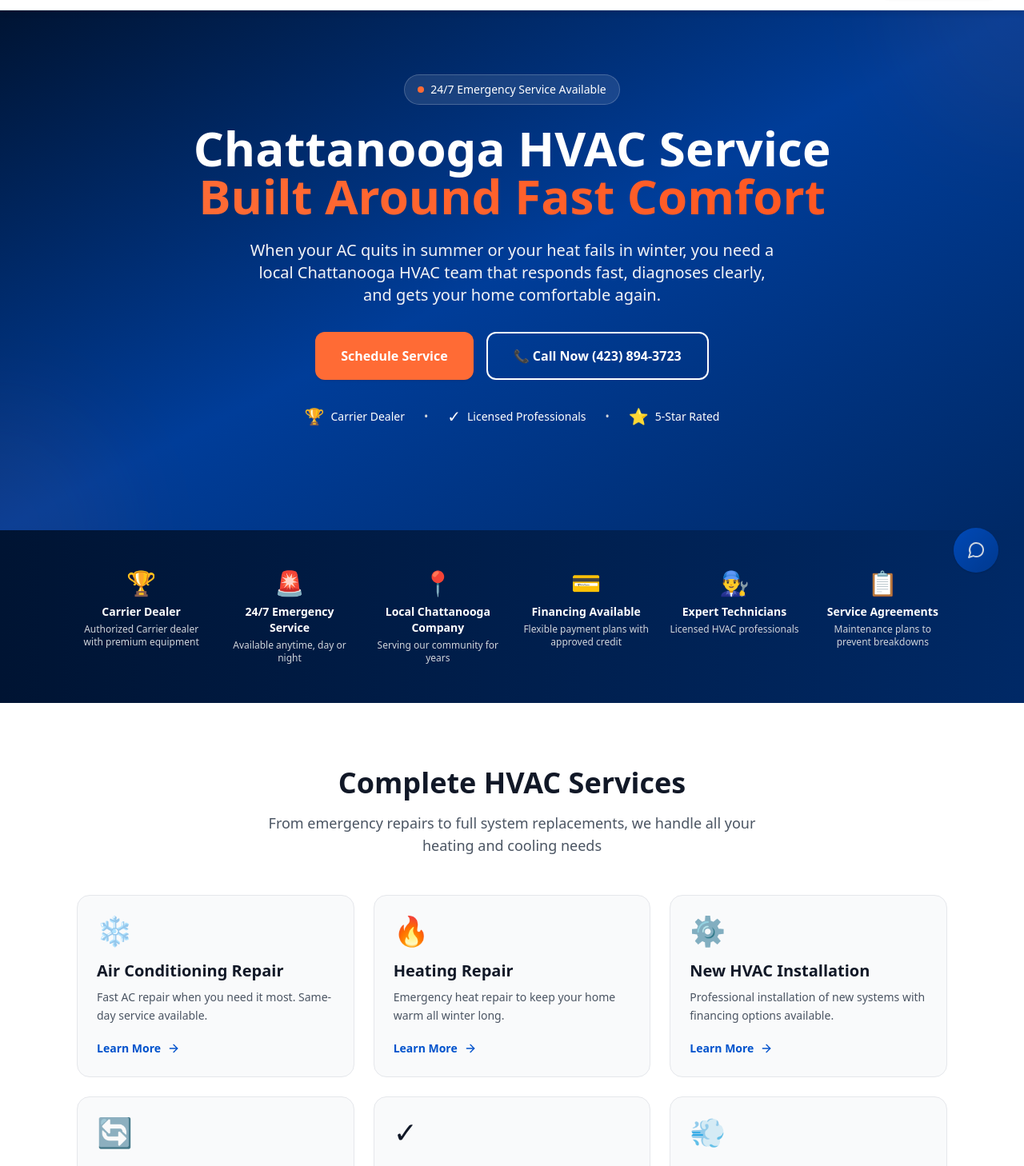
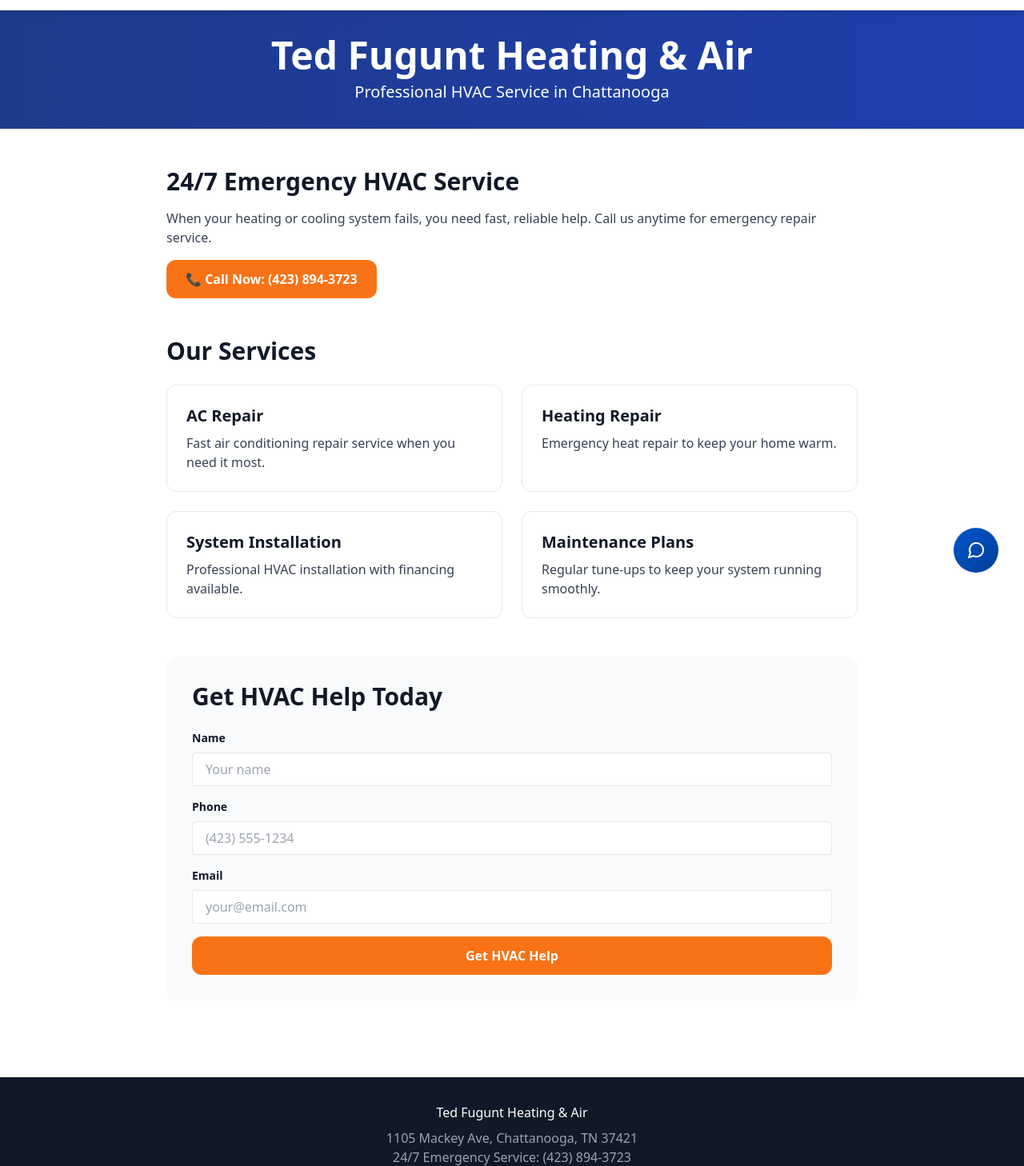
Before and after one commit to ScoopyChatt/tedfugunt-website, a Next.js app: page / in a window 1280 px wide. Shown: the part 52-1510 px from the top of the page at 80% size. Built offline with nearby package versions, Linux system fonts and the light colour scheme.

Commit message:
Minimal page - test build without component imports

```diff
--- a/app/page.tsx
+++ b/app/page.tsx
@@ -1,174 +1,75 @@
-import dynamic from 'next/dynamic'
-import { COMPANY_INFO } from '@/lib/siteData'
-
-const Hero = dynamic(() => import('@/components/Hero'), { ssr: false })
-const ServiceCards = dynamic(() => import('@/components/ServiceCards'), { ssr: false })
-const TrustBar = dynamic(() => import('@/components/TrustBar'), { ssr: false })
-const LeadForm = dynamic(() => import('@/components/LeadForm'), { ssr: false })
-const Testimonials = dynamic(() => import('@/components/Testimonials'), { ssr: false })
-const FinancingCTA = dynamic(() => import('@/components/FinancingCTA'), { ssr: false })
-const MaintenanceCTA = dynamic(() => import('@/components/MaintenanceCTA'), { ssr: false })
-const ServiceAreaSection = dynamic(() => import('@/components/ServiceAreaSection'), { ssr: false })
-
 export default function Home() {
   return (
-    <>
-      {/* Hero Section */}
-      <Hero />
+    <div className="min-h-screen bg-white">
+      <header className="bg-gradient-to-r from-blue-900 to-blue-800 text-white py-8">
+        <div className="max-w-4xl mx-auto px-4 text-center">
+          <h1 className="text-5xl font-bold mb-2">Ted Fugunt Heating & Air</h1>
+          <p className="text-xl">Professional HVAC Service in Chattanooga</p>
+        </div>
+      </header>
 
-      {/* Trust Bar */}
-      <TrustBar />
+      <main className="max-w-4xl mx-auto px-4 py-12">
+        <section className="mb-12">
+          <h2 className="text-3xl font-bold mb-4">24/7 Emergency HVAC Service</h2>
+          <p className="text-gray-700 mb-4">
+            When your heating or cooling system fails, you need fast, reliable help. Call us anytime for emergency repair service.
+          </p>
+          <a href="tel:4238943723" className="inline-block bg-orange-500 hover:bg-orange-600 text-white font-bold py-3 px-6 rounded-lg">
+            📞 Call Now: (423) 894-3723
+          </a>
+        </section>
 
-      {/* Core Services */}
-      <ServiceCards />
-
-      {/* Lead Form */}
-      <LeadForm />
-
-      {/* Why Choose Ted Fugunt */}
-      <section className="py-16 sm:py-20 bg-neutral-50">
-        <div className="max-w-6xl mx-auto px-4 sm:px-6 lg:px-8">
-          <div className="text-center mb-12">
-            <h2 className="text-3xl sm:text-4xl font-bold text-neutral-900 mb-4">
-              Why Choose Ted Fugunt?
-            </h2>
-            <p className="text-lg text-neutral-600 max-w-2xl mx-auto">
-              When you need HVAC service in Chattanooga, here's what sets us apart
-            </p>
+        <section className="mb-12">
+          <h2 className="text-3xl font-bold mb-6">Our Services</h2>
+          <div className="grid md:grid-cols-2 gap-6">
+            <div className="border rounded-lg p-6">
+              <h3 className="text-xl font-bold mb-2">AC Repair</h3>
+              <p className="text-gray-700">Fast air conditioning repair service when you need it most.</p>
             </div>
-
-          <div className="grid md:grid-cols-2 gap-8">
-            <div className="space-y-6">
-              <div className="flex gap-4">
-                <div className="flex-shrink-0 flex items-center justify-center h-10 w-10 rounded-lg bg-accent-orange text-white font-bold">
-                  ✓
+            <div className="border rounded-lg p-6">
+              <h3 className="text-xl font-bold mb-2">Heating Repair</h3>
+              <p className="text-gray-700">Emergency heat repair to keep your home warm.</p>
             </div>
-                <div>
-                  <h3 className="text-lg font-bold text-neutral-900 mb-2">
-                    Fast, Reliable Service
-                  </h3>
-                  <p className="text-neutral-600">
-                    We respond quickly to both emergency and routine service requests. Same-day appointments often available.
-                  </p>
+            <div className="border rounded-lg p-6">
+              <h3 className="text-xl font-bold mb-2">System Installation</h3>
+              <p className="text-gray-700">Professional HVAC installation with financing available.</p>
             </div>
-              </div>
-
-              <div className="flex gap-4">
-                <div className="flex-shrink-0 flex items-center justify-center h-10 w-10 rounded-lg bg-accent-orange text-white font-bold">
-                  ✓
-                </div>
-                <div>
-                  <h3 className="text-lg font-bold text-neutral-900 mb-2">
-                    Honest Recommendations
-                  </h3>
-                  <p className="text-neutral-600">
-                    We diagnose problems clearly and recommend solutions that truly fit your needs and budget — never overselling.
-                  </p>
-                </div>
-              </div>
-
-              <div className="flex gap-4">
-                <div className="flex-shrink-0 flex items-center justify-center h-10 w-10 rounded-lg bg-accent-orange text-white font-bold">
-                  ✓
-                </div>
-                <div>
-                  <h3 className="text-lg font-bold text-neutral-900 mb-2">
-                    24/7 Emergency Service
-                  </h3>
-                  <p className="text-neutral-600">
-                    Your comfort doesn't stop at 5pm. We're available anytime for heating and cooling emergencies.
-                  </p>
-                </div>
-              </div>
-            </div>
-
-            <div className="space-y-6">
-              <div className="flex gap-4">
-                <div className="flex-shrink-0 flex items-center justify-center h-10 w-10 rounded-lg bg-primary-600 text-white font-bold">
-                  ✓
-                </div>
-                <div>
-                  <h3 className="text-lg font-bold text-neutral-900 mb-2">
-                    Licensed HVAC Professionals
-                  </h3>
-                  <p className="text-neutral-600">
-                    Our technicians are trained, experienced, and certified to handle all brands and types of HVAC equipment.
-                  </p>
-                </div>
-              </div>
-
-              <div className="flex gap-4">
-                <div className="flex-shrink-0 flex items-center justify-center h-10 w-10 rounded-lg bg-primary-600 text-white font-bold">
-                  ✓
-                </div>
-                <div>
-                  <h3 className="text-lg font-bold text-neutral-900 mb-2">
-                    Carrier Dealer
-                  </h3>
-                  <p className="text-neutral-600">
-                    We install and service premium Carrier equipment, backed by manufacturer warranties and our service guarantee.
-                  </p>
-                </div>
-              </div>
-
-              <div className="flex gap-4">
-                <div className="flex-shrink-0 flex items-center justify-center h-10 w-10 rounded-lg bg-primary-600 text-white font-bold">
-                  ✓
-                </div>
-                <div>
-                  <h3 className="text-lg font-bold text-neutral-900 mb-2">
-                    Transparent Pricing
-                  </h3>
-                  <p className="text-neutral-600">
-                    No hidden fees. You know exactly what you're paying before we start work. Financing available.
-                  </p>
-                </div>
-              </div>
-            </div>
+            <div className="border rounded-lg p-6">
+              <h3 className="text-xl font-bold mb-2">Maintenance Plans</h3>
+              <p className="text-gray-700">Regular tune-ups to keep your system running smoothly.</p>
             </div>
           </div>
         </section>
 
-      {/* Maintenance Plans */}
-      <MaintenanceCTA />
+        <section className="bg-gray-50 p-8 rounded-lg">
+          <h2 className="text-3xl font-bold mb-6">Get HVAC Help Today</h2>
+          <form className="space-y-4">
+            <div>
+              <label className="block text-sm font-bold mb-2">Name</label>
+              <input type="text" placeholder="Your name" className="w-full border rounded px-4 py-2" />
+            </div>
+            <div>
+              <label className="block text-sm font-bold mb-2">Phone</label>
+              <input type="tel" placeholder="(423) 555-1234" className="w-full border rounded px-4 py-2" />
+            </div>
+            <div>
+              <label className="block text-sm font-bold mb-2">Email</label>
+              <input type="email" placeholder="your@email.com" className="w-full border rounded px-4 py-2" />
+            </div>
+            <button type="submit" className="w-full bg-orange-500 hover:bg-orange-600 text-white font-bold py-3 rounded-lg">
+              Get HVAC Help
+            </button>
+          </form>
+        </section>
+      </main>
 
-      {/* Financing */}
-      <FinancingCTA />
-
-      {/* Testimonials */}
-      <Testimonials />
-
-      {/* Service Area */}
-      <ServiceAreaSection />
-
-      {/* Final CTA */}
-      <section className="bg-gradient-to-r from-primary-900 to-primary-800 text-white py-16 sm:py-24">
-        <div className="max-w-4xl mx-auto px-4 sm:px-6 lg:px-8 text-center">
-          <h2 className="text-3xl sm:text-5xl font-bold mb-6">
-            Ready for Professional HVAC Service?
-          </h2>
-          <p className="text-xl text-neutral-200 mb-8 max-w-2xl mx-auto">
-            Whether you need emergency repair, a new system, or regular maintenance, we're here to help. Contact us today for fast, reliable service.
-          </p>
-          <div className="flex flex-col sm:flex-row gap-4 justify-center">
-            <button
-              onClick={() => {
-                const form = document.getElementById('lead-form')
-                if (form) form.scrollIntoView({ behavior: 'smooth' })
-              }}
-              className="bg-accent-orange hover:bg-accent-red text-white font-bold py-4 px-8 rounded-lg transition text-lg"
-            >
-              Schedule Service Now
-            </button>
-            <a
-              href={`tel:${COMPANY_INFO.phone.replace(/\D/g, '')}`}
-              className="border-2 border-white hover:bg-white hover:text-primary-700 text-white font-bold py-4 px-8 rounded-lg transition text-lg"
-            >
-              📞 Call Now
-            </a>
+      <footer className="bg-gray-900 text-white py-8 mt-12">
+        <div className="max-w-4xl mx-auto px-4 text-center">
+          <p className="mb-2">Ted Fugunt Heating & Air</p>
+          <p className="text-gray-400">1105 Mackey Ave, Chattanooga, TN 37421</p>
+          <p className="text-gray-400">24/7 Emergency Service: (423) 894-3723</p>
         </div>
+      </footer>
     </div>
-      </section>
-    </>
   )
 }
```
Lines whose indentation alone changed are shown as unchanged.
